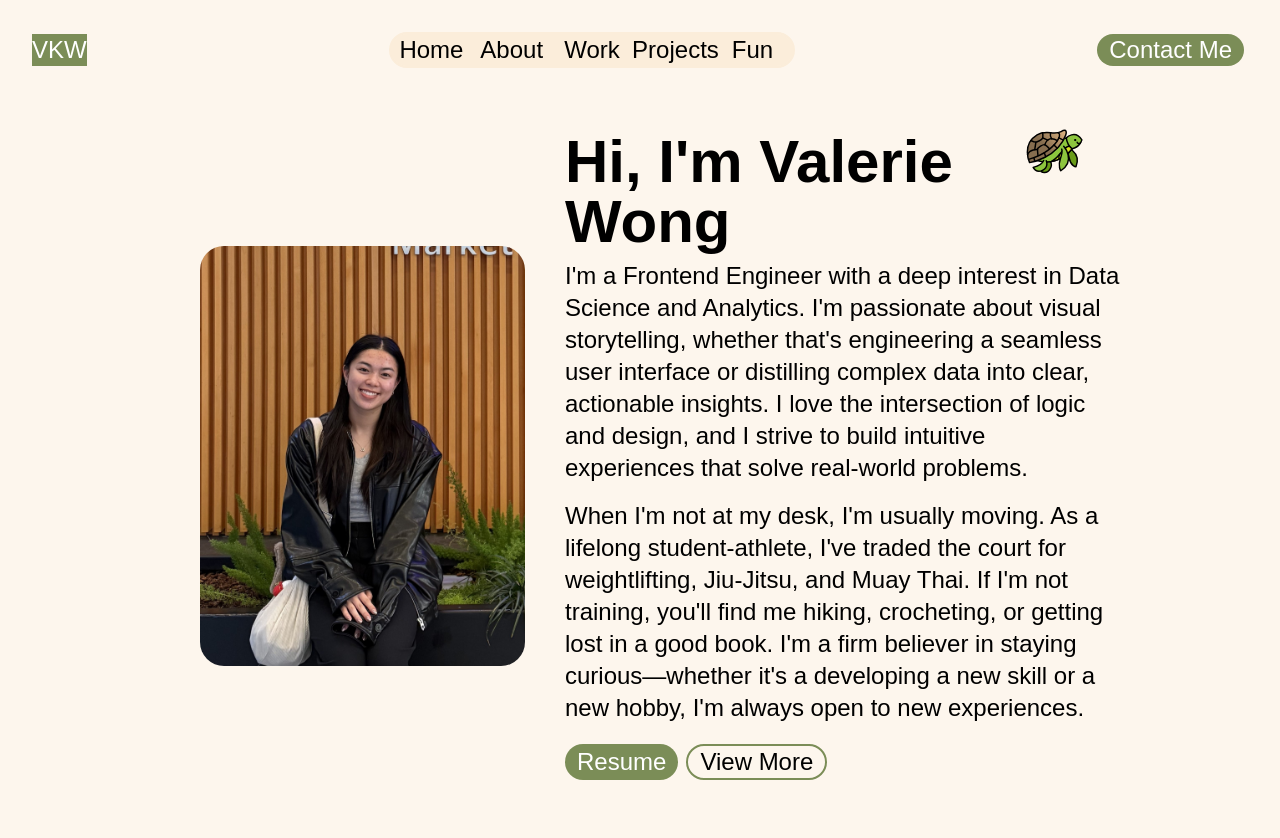
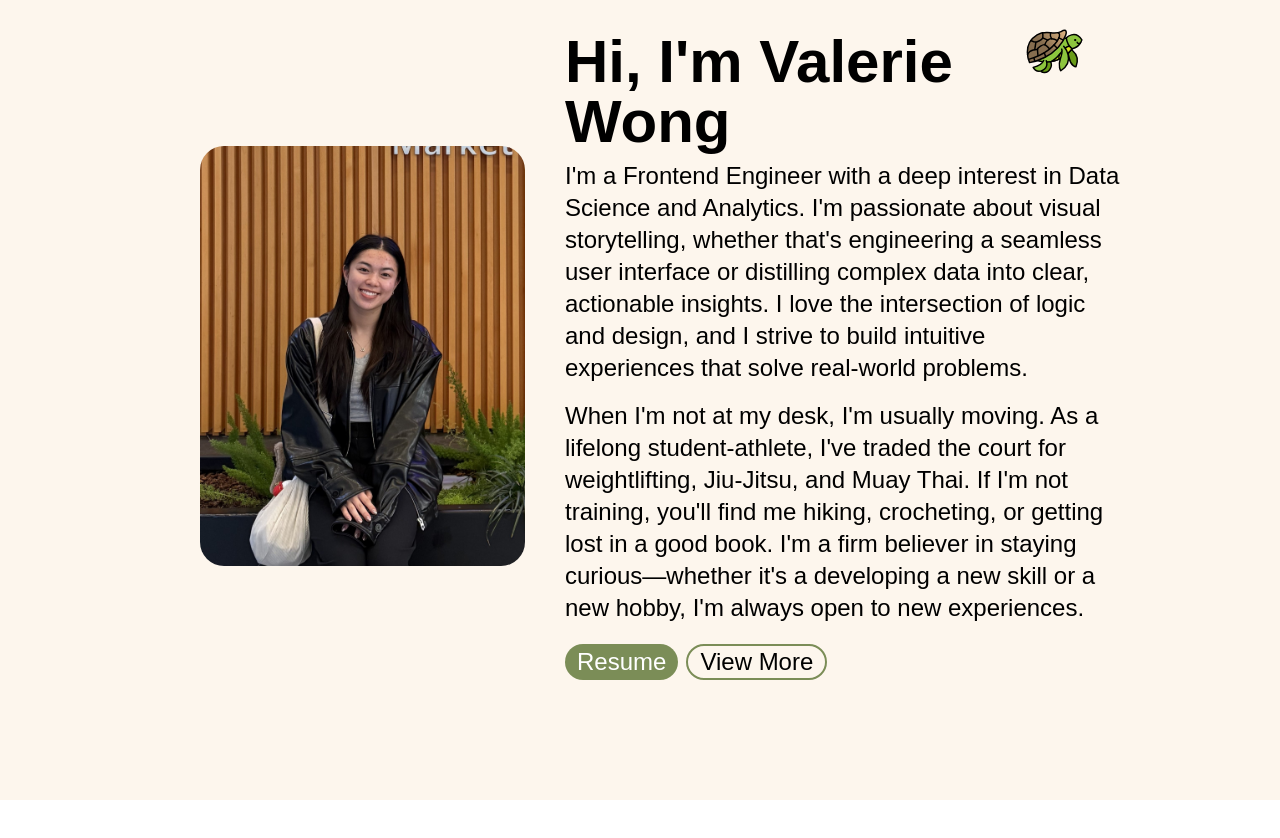
Before and after one commit to vwong031/valeriewong, a Next.js app: page /landing in a window 1280 px wide. Shown: the top 838 px of the page. After the commit the page ends 800 px from the top, so only its background shows below. Built offline with nearby package versions, Linux system fonts and the light colour scheme; a web font is replaced by a local one.

Commit message:
style: sticky navbar

```diff
--- a/src/app/about/page.js
+++ b/src/app/about/page.js
@@ -231,7 +231,7 @@ export default function About() {
   ];
 
   return (
-    <div id="about">
+    <div id="about" className="min-h-screen bg-white">
       <h1 className="flex justify-center pt-16 text-6xl font-bold">About Me</h1>
       <div className="relative w-full overflow-clip">
         <Timeline data={data} />
--- a/src/app/components/Nav.jsx
+++ b/src/app/components/Nav.jsx
@@ -3,14 +3,24 @@ import Link from "next/link";
 
 export default function Nav() {
   return (
-    <div className="flex items-center justify-between px-8 py-8 text-2xl text-white">
+    <div className="sticky top-0 z-50 flex w-full items-center bg-floralWhite justify-between px-8 py-4 text-2xl text-white">
       <div className="bg-palmLeaf">VKW</div>
-      <div className="bg-antiqueWhite border-antiqueWhite mx-auto w-1/3 rounded-3xl border border-2 text-black">
-        <Link href="#landing"><button className="w-1/5">Home</button></Link>
-        <Link href="#about"><button className="w-1/5">About</button></Link>
-        <Link href="#work"><button className="w-1/5">Work</button></Link>
-        <Link href="#projects"><button className="w-1/5">Projects</button></Link>
-        <Link href="#fun"><button className="w-1/5">Fun</button></Link>
+      <div className="mx-auto w-1/3 rounded-3xl border border-2 border-antiqueWhite bg-antiqueWhite text-black">
+        <Link href="#landing">
+          <button className="w-1/5">Home</button>
+        </Link>
+        <Link href="#about">
+          <button className="w-1/5">About</button>
+        </Link>
+        <Link href="#work">
+          <button className="w-1/5">Work</button>
+        </Link>
+        <Link href="#projects">
+          <button className="w-1/5">Projects</button>
+        </Link>
+        <Link href="#fun">
+          <button className="w-1/5">Fun</button>
+        </Link>
       </div>
       <div>
         <ColorButton text="Contact Me"></ColorButton>
--- a/src/app/landing/page.js
+++ b/src/app/landing/page.js
@@ -9,7 +9,7 @@ import animationData from "../../../public/Turtle.json";
 export default function Landing() {
   return (
     <div id="landing" className="flex min-h-screen flex-col bg-floralWhite">
-      <Nav />
+
 
       <div className="flex flex-grow items-center justify-center">
         <div className="mx-auto mb-20 flex w-11/12 flex-col items-center justify-center pb-10 pt-8 sm:w-10/12 md:w-9/12 lg:w-10/12 lg:flex-row xl:w-9/12">
--- a/src/app/main/page.js
+++ b/src/app/main/page.js
@@ -4,10 +4,12 @@ import Fun from "../fun/page";
 import Landing from "../landing/page";
 import Project from "../project/page";
 import Work from "../work/page";
+import Nav from "../components/Nav";
 
 export default function Main() {
   return (
-    <div>
+    <div className="bg-floralWhite">
+      <Nav />
       <Landing />
       <About />
       <Work />
```
